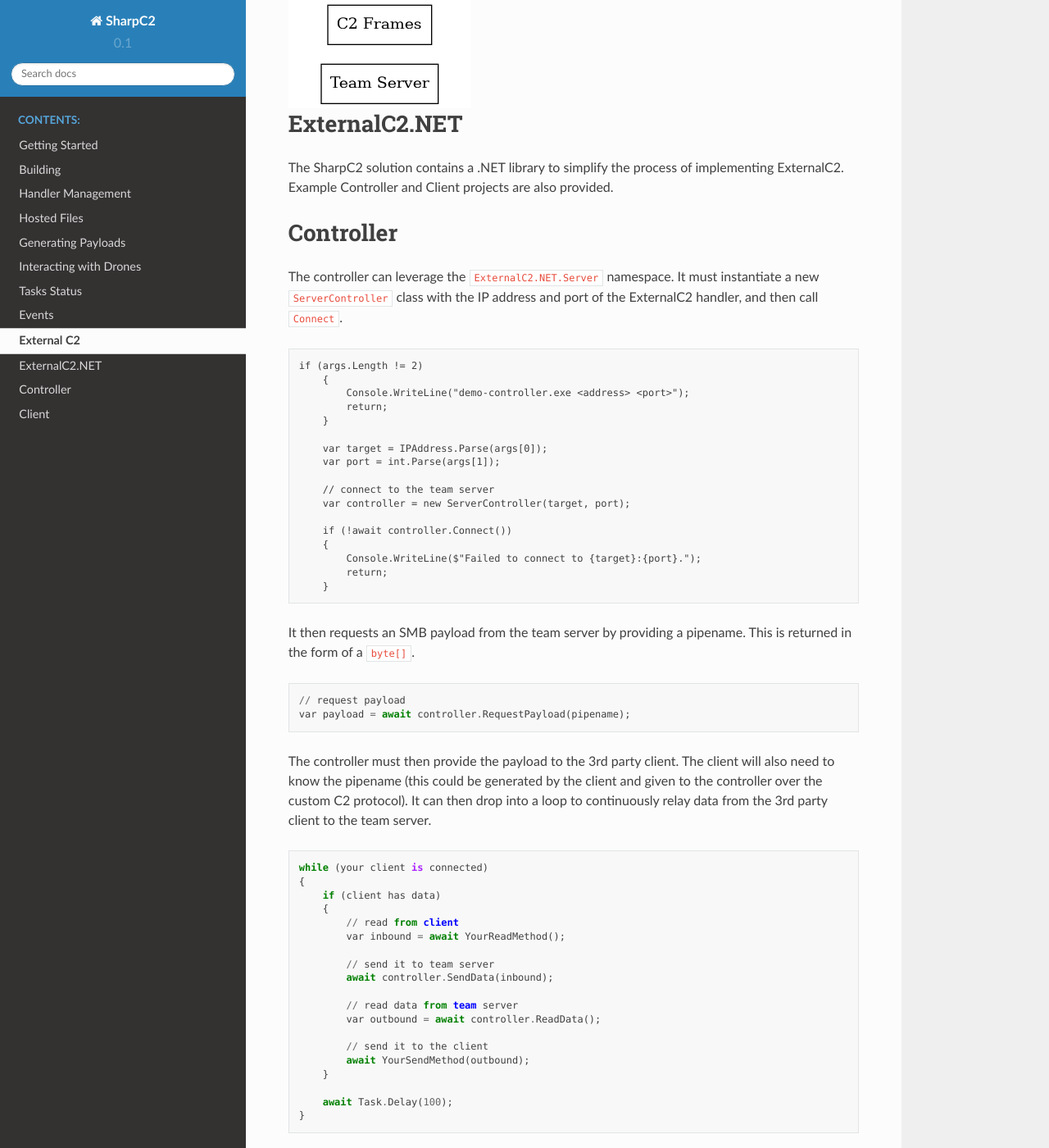
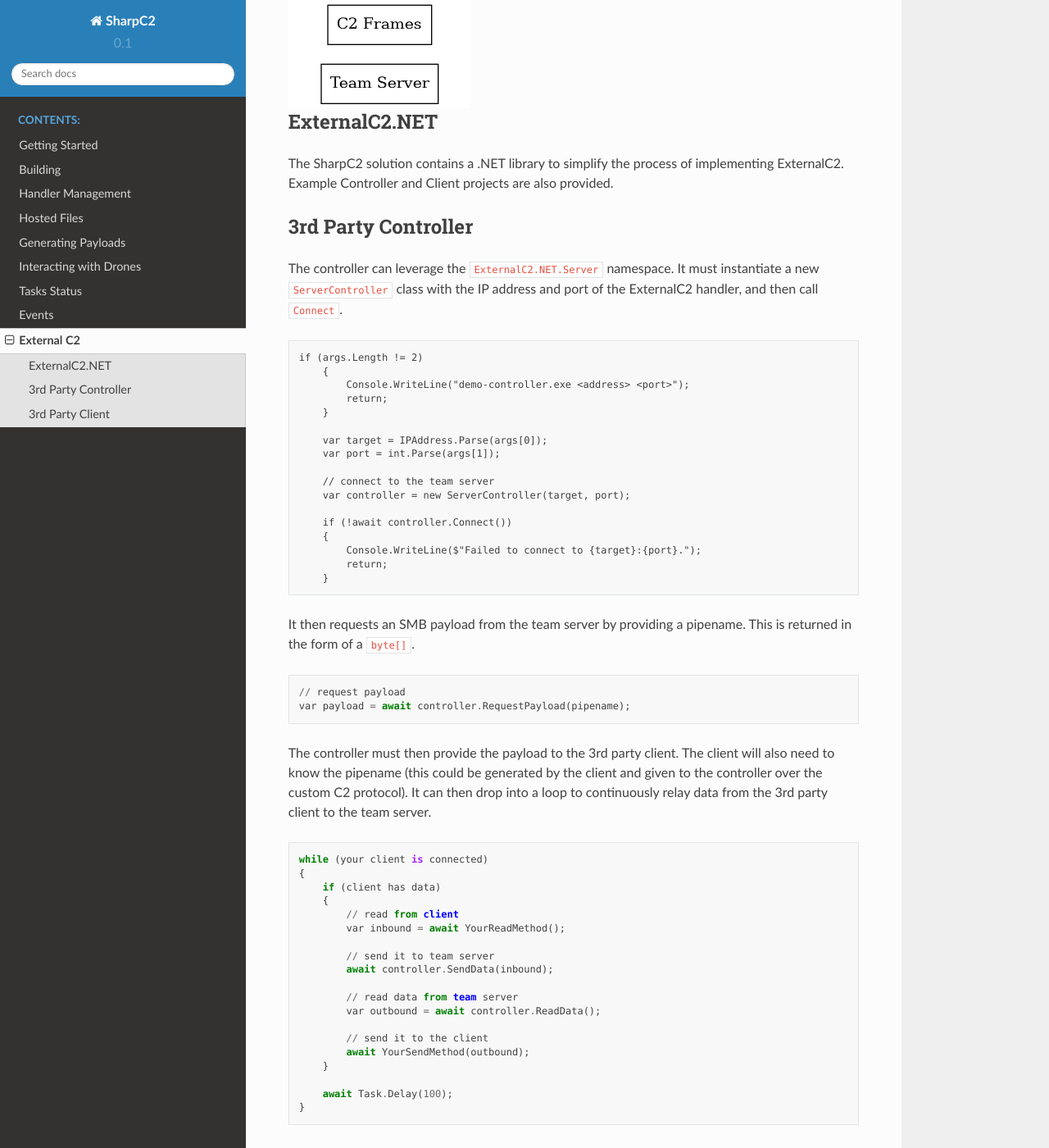
Before and after one commit to rasta-mouse/SharpC2-Docs, a Sphinx documentation site: the page built from docs/source/external-c2.rst, in a window 1280 px wide and 1400 px high, scrolled down 471 px. Shown: the whole window at 82% size. Built offline with Sphinx 7.4.7 and the Read the Docs theme 2.0.0, drawn with Linux system fonts in a browser that asks for light colours; pages that are not in the unit, such as notebooks, are missing from menus.

Commit message:
Update external-c2.rst

```diff
--- a/docs/source/external-c2.rst
+++ b/docs/source/external-c2.rst
@@ -20,14 +20,15 @@
         c2 <-> dr [label="C2 Frames"];
     }
 
+
 ExternalC2.NET
-==============
+--------------
 
 The SharpC2 solution contains a .NET library to simplify the process of implementing ExternalC2.  Example Controller and Client projects are also provided.
 
 
-Controller
-==========
+3rd Party Controller
+--------------------
 
 The controller can leverage the ``ExternalC2.NET.Server`` namespace.  It must instantiate a new ``ServerController`` class with the IP address and port of the ExternalC2 handler, and then call ``Connect``.
 
@@ -86,8 +87,8 @@
     }
 
 
-Client
-======
+3rd Party Client
+----------------
 
 The client can leverage the ``ExternalC2.NET.Client`` namespace.  It should initiate communication with your 3rd controller and either send or receive a pipename.  A ``ClientController`` class should be instantiated using that pipename.
 
```
